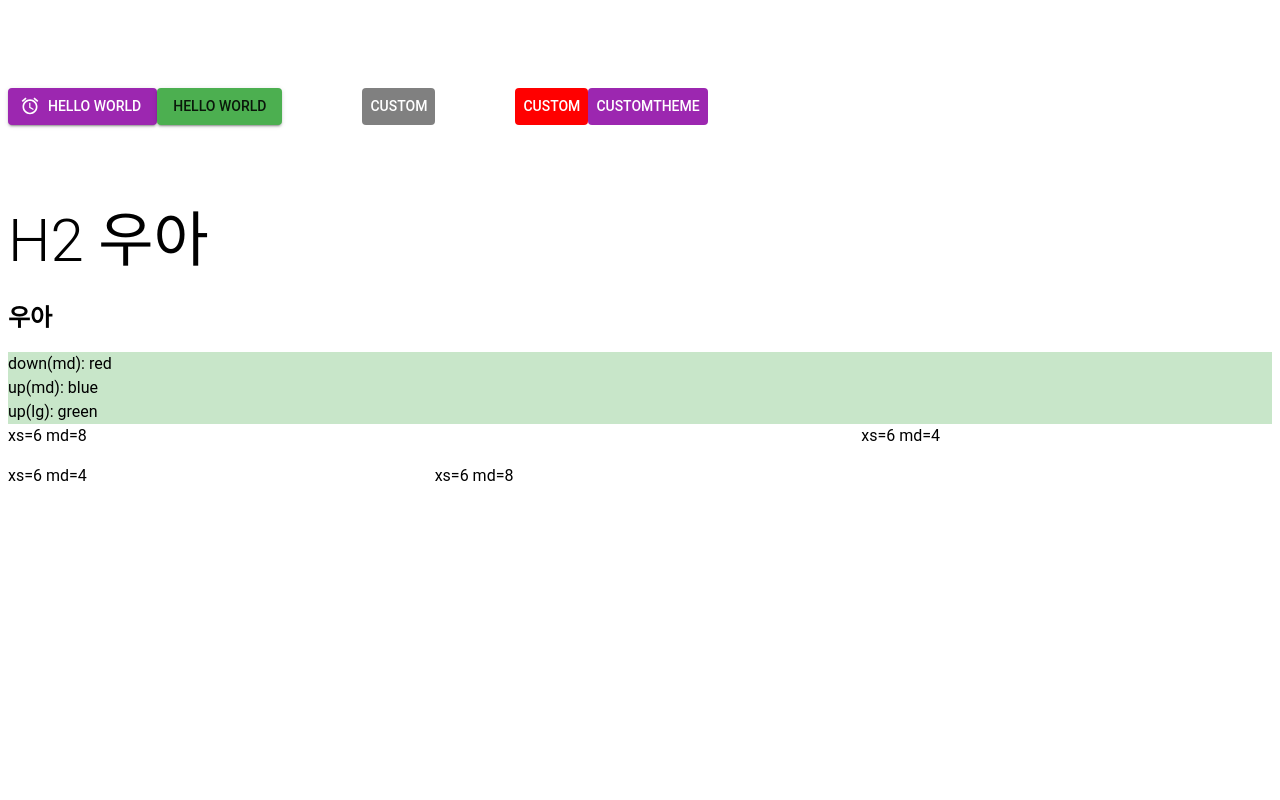
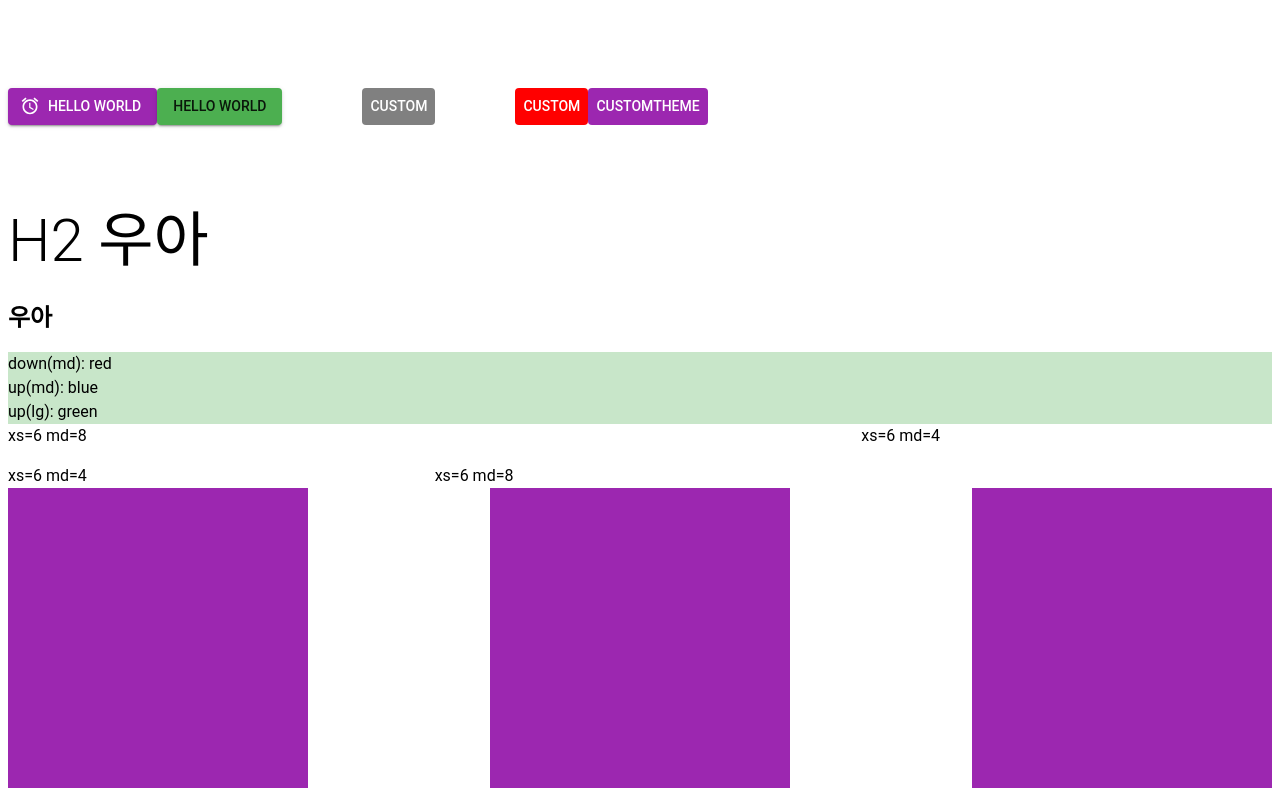
Before and after one commit to kimAeris/react-practice, a React (Vite) app: page / in a window 1280 px wide. Built offline with nearby package versions, Linux system fonts and the light colour scheme; a web font is replaced by a local one.

Commit message:
Grid, Stack

```diff
--- a/src/App.tsx
+++ b/src/App.tsx
@@ -1,8 +1,9 @@
-import { Button, Grid, Typography } from "@mui/material";
+import { Box, Button, Stack, Typography } from "@mui/material";
 import "./App.css";
 import AccessAlarmIcon from "@mui/icons-material/AccessAlarm";
 import styled from "@emotion/styled";
 import { blue, green, red } from "@mui/material/colors";
+import Grid from "@mui/material/Grid2";
 
 function App() {
   return (
@@ -39,19 +40,56 @@ function App() {
       </Root>
 
       <Grid container spacing={2}>
-        <Grid item xs={6} md={8}>
+        <Grid size={{ xs: 6, md: 8 }}>
           <Typography>xs=6 md=8</Typography>
         </Grid>
-        <Grid item xs={6} md={4}>
+        <Grid size={{ xs: 6, md: 4 }}>
           <Typography>xs=6 md=4</Typography>
         </Grid>
-        <Grid item xs={6} md={4}>
+        <Grid size={{ xs: 6, md: 4 }}>
           <Typography>xs=6 md=4</Typography>
         </Grid>
-        <Grid item xs={6} md={8}>
+        <Grid size={{ xs: 6, md: 8 }}>
           <Typography>xs=6 md=8</Typography>
         </Grid>
       </Grid>
+
+      <Stack direction="row" spacing={2} justifyContent="space-between">
+        <Box
+          sx={{
+            display: { xs: "none", sm: "block" },
+            width: 300,
+            height: 300,
+            backgroundColor: "primary.main",
+            "&:hover": {
+              backgroundColor: "secondary.main",
+              opacity: [0.9, 0.8, 0.7], // 반응형 opacity
+            },
+          }}
+        />
+        <Box
+          sx={{
+            width: 300,
+            height: 300,
+            backgroundColor: "primary.main",
+            "&:hover": {
+              backgroundColor: "secondary.main",
+              opacity: [0.9, 0.8, 0.7], // 반응형 opacity
+            },
+          }}
+        />
+        <Box
+          sx={{
+            width: 300,
+            height: 300,
+            backgroundColor: "primary.main",
+            "&:hover": {
+              backgroundColor: "secondary.main",
+              opacity: [0.9, 0.8, 0.7], // 반응형 opacity
+            },
+          }}
+        />
+      </Stack>
     </div>
   );
 }
```
